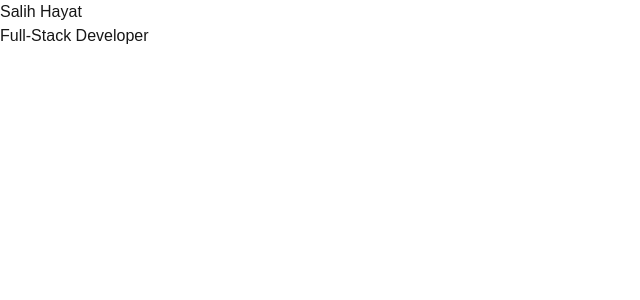
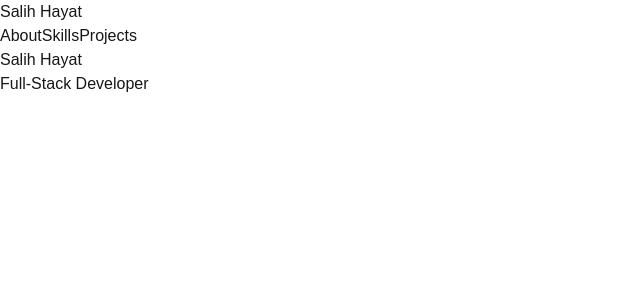
Before and after one commit to salih-x-tech/portfolio-v2, a Next.js app: page / in a window 1280 px wide. Shown: the top 300 px of the page, without its empty margins (0-640 px from the left). Built offline with nearby package versions, Linux system fonts and the light colour scheme.

Commit message:
feat: add navbar component

```diff
--- a/app/page.tsx
+++ b/app/page.tsx
@@ -1,6 +1,10 @@
+import Navbar from "@/components/layout/Navbar";
+
 export default function Home() {
   return (
     <main>
+      <Navbar />
+
       <h1>Salih Hayat</h1>
       <p>Full-Stack Developer</p>
     </main>
--- /dev/null
+++ b/components/layout/Navbar.tsx
@@ -0,0 +1,15 @@
+export default function Navbar() {
+  return (
+    <nav>
+      <div>
+        <span>Salih Hayat</span>
+
+        <div>
+          <a href="#about">About</a>
+          <a href="#skills">Skills</a>
+          <a href="#projects">Projects</a>
+        </div>
+      </div>
+    </nav>
+  );
+}
```
